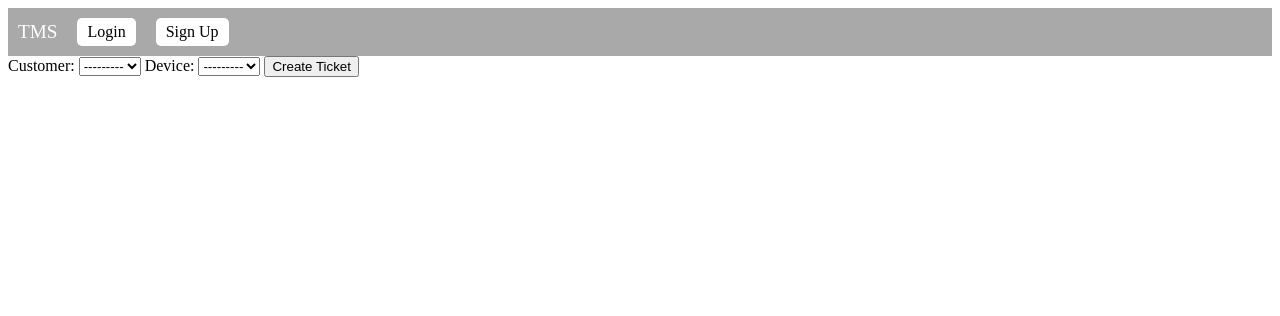
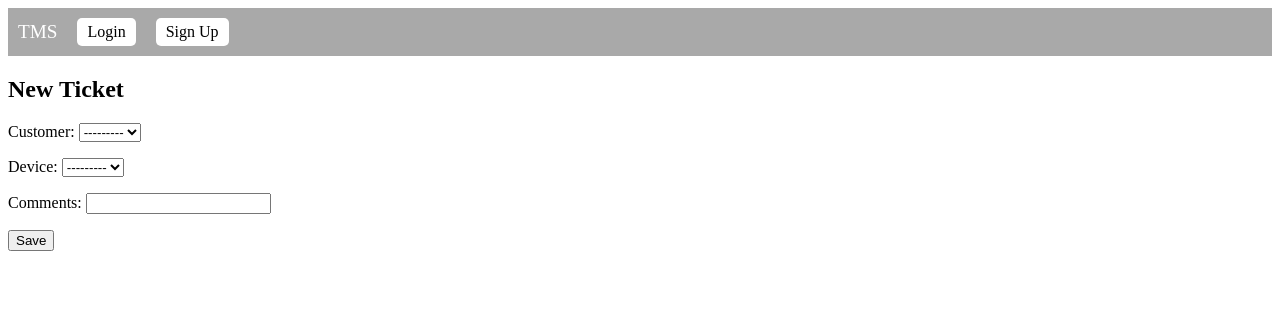
Before and after one commit to HarveyJMartin/se-a-lv5, a Django app: template tickets/templates/create_ticket_form.html in a window 1280 px wide. Shown: the top 316 px of the page. Run offline with Django 5.2, Linux system fonts and the light colour scheme; the template is opened without the code that fills it: values that come from a table or form of the project are taken from there, others are empty.

Commit message:
Added new field to model, split the ticket_form out into two different html files, edited the forms.py to include the new field

```diff
--- a/tickets/forms.py
+++ b/tickets/forms.py
@@ -9,4 +9,4 @@ class FullTicketForm(forms.ModelForm):
 class CreateTicketForm(forms.ModelForm):
     class Meta:
         model = Ticket
-        fields = ['customer', 'device']
+        fields = ['customer', 'device', 'comments']
--- a/tickets/models.py
+++ b/tickets/models.py
@@ -14,6 +14,7 @@ class Ticket(models.Model):
     assigned_to = models.ForeignKey(User, on_delete=models.SET_NULL, null=True, related_name='assigned_tickets')
     created_date = models.DateTimeField(auto_now_add=True)
     expected_resolution_date = models.DateTimeField(null=True, blank=True)
+    comments = models.CharField(max_length=100, null = False)
     closed_date = models.DateTimeField(null=True, blank=True)
 
 
--- a/tickets/templates/create_ticket_form.html
+++ b/tickets/templates/create_ticket_form.html
@@ -1,10 +1,10 @@
 {% extends "base.html" %}
 
 {% block content %}
-<form method="post">
+    <h2>New Ticket</h2>
+    <form method="post">
         {% csrf_token %}
-        {{ form.customer.label_tag }} {{ form.customer }}
-        {{ form.device.label_tag }} {{ form.device }}
-        <button type="submit">Create Ticket</button>
+        {{ form.as_p }}
+        <button type="submit">Save</button>
     </form>
 {% endblock %}
--- a/tickets/templates/ticket_form.html
+++ b/tickets/templates/edit_ticket_form.html
@@ -1,7 +1,7 @@
 {% extends "base.html" %}
 
 {% block content %}
-    <h2>{% if form.instance.pk %}Edit Ticket{% else %}New Ticket{% endif %}</h2>
+    <h2>Edit Ticket</h2>
     <form method="post">
         {% csrf_token %}
         {{ form.as_p }}
--- a/tickets/views.py
+++ b/tickets/views.py
@@ -48,7 +48,7 @@ def ticket_create(request):
         ticket.set_default_resolution()
         ticket.save()
         return redirect('/tickets/')
-    return render(request, 'ticket_form.html', {'form': form})
+    return render(request, 'create_ticket_form.html', {'form': form})
 
 # Update
 @login_required
@@ -58,7 +58,7 @@ def ticket_update(request, pk):
     if form.is_valid():
         form.save()
         return redirect('/tickets/')
-    return render(request, 'ticket_form.html', {'form': form})
+    return render(request, 'edit_ticket_form.html', {'form': form})
 
 # Delete
 @login_required
```
Also changed, not shown: tickets/migrations/0005_ticket_comments.py (added).
